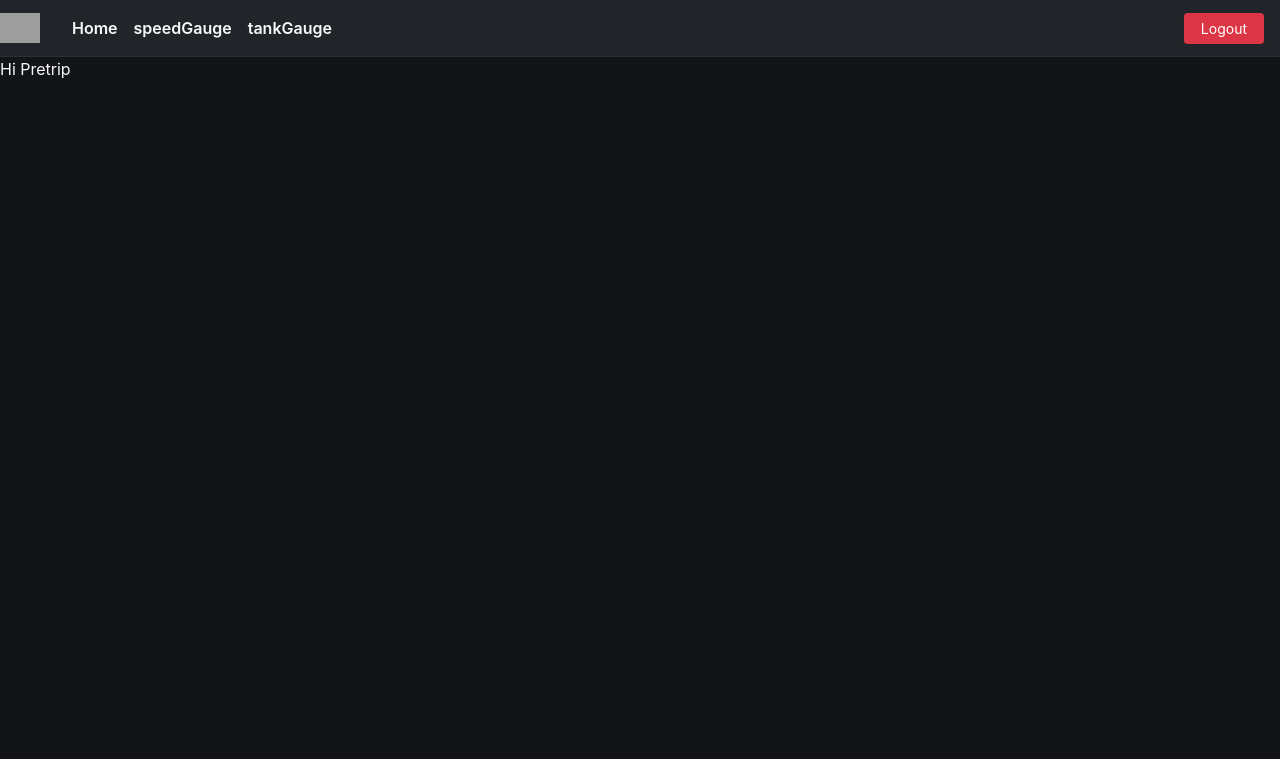
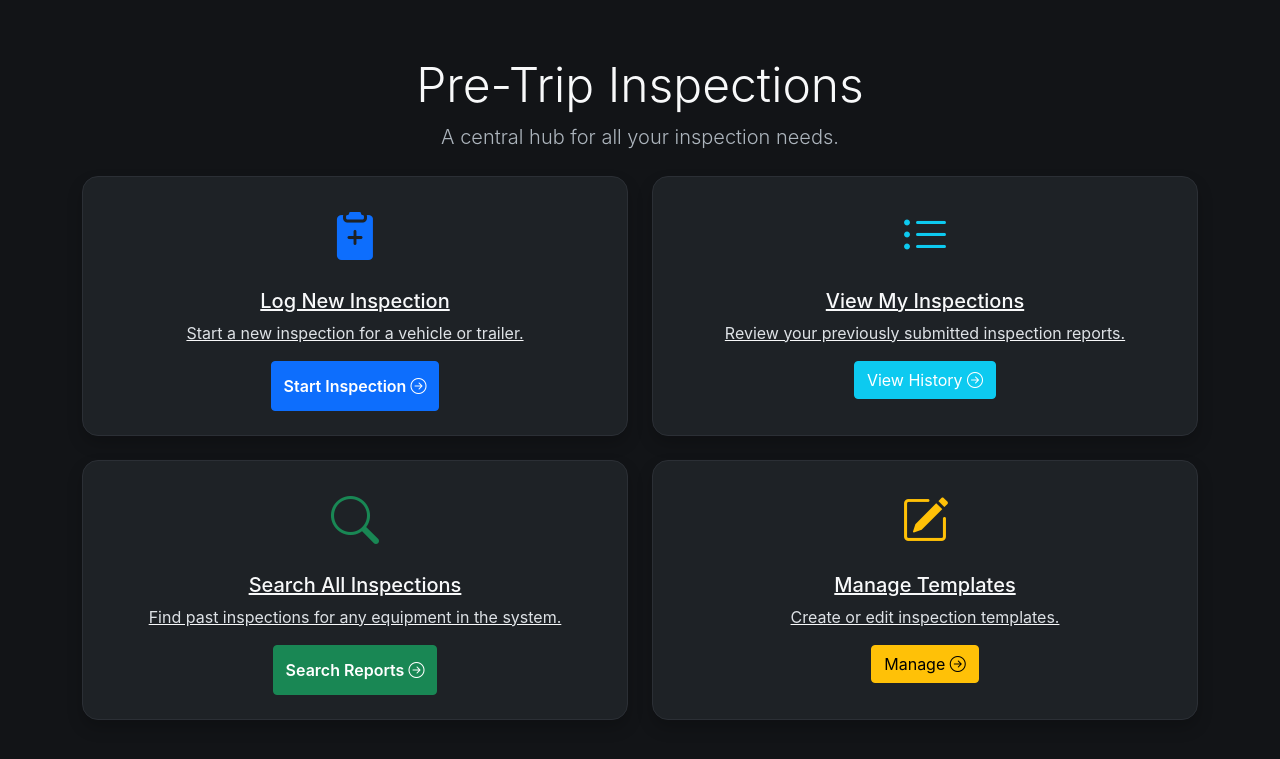
Before and after one commit to ShaggyBadger/Pretreip_flask, a Flask app: page /pretrip/ in a window 1280 px wide. Shown: the top 759 px of the page. Run offline with Flask 3, Linux system fonts and the light colour scheme; the visitor is signed in with stand-in values (Sample User, id 1); parts of the project's set-up code (start-up, migrations or seed data) failed here and were passed over; some libraries are stand-ins or nearby versions; grey boxes are pictures that could not be loaded.

Commit message:
Structuring the pretrip inspection template setup

```diff
--- a/flask_app/routes.py
+++ b/flask_app/routes.py
@@ -58,12 +58,12 @@ def home():
 
     return render_template("home_guest.html")
 
-@app.route("/tempUpload", methods=["GET", "POST"])
-def tempUpload():
-    if request.method == "POST":
-        file = request.files.get("file")
-        destination = settings.UNPROCESSED_SPEEDGAUGE_PATH / file.filename
-        file.save(destination)
-
-
-    return render_template("tempUpload.html")
+# @app.route("/tempUpload", methods=["GET", "POST"])
+# def tempUpload():
+#     if request.method == "POST":
+#         file = request.files.get("file")
+#         destination = settings.UNPROCESSED_SPEEDGAUGE_PATH / file.filename
+#         file.save(destination)
+#
+#
+#     return render_template("tempUpload.html")
--- a/pretrip_app/routes.py
+++ b/pretrip_app/routes.py
@@ -1,6 +1,35 @@
 from flask import render_template, request, redirect, url_for, session, current_app, flash
 from . import pretrip_bp
+from flask_app.models.pretrip import PretripTemplate, PretripItem, TemplateItem
+from .forms import NewTemplateForm, NewItemForm
+from flask_app.extensions import db
+
+@pretrip_bp.before_request # Ensure user is logged in before accessing any pretrip routes
+def require_login():
+    if 'user_id' not in session:
+        flash('You must be logged in to access this page.')
+        return redirect(url_for('auth_bp.login'))
 
 @pretrip_bp.route('/')
 def home():
     return render_template('pretrip/index.html')
+
+@pretrip_bp.route('/select-equipment')
+def select_equipment():
+    return render_template("pretrip/select_equipment.html")
+
+@pretrip_bp.route('/history')
+def history():
+    return render_template("pretrip/history.html")
+
+@pretrip_bp.route('/search')
+def search():
+    return render_template("pretrip/search.html")
+
+@pretrip_bp.route('/templates')
+def manage_templates():
+    return render_template('pretrip/manage_templates.html')
+
+@pretrip_bp.route('/template/new', methods=['GET', 'POST'])
+def new_template():
+    return render_template('pretrip/new_template.html')
--- a/pretrip_app/templates/pretrip/index.html
+++ b/pretrip_app/templates/pretrip/index.html
@@ -1,7 +1,137 @@
-{% extends "base.html" %} {% block content %} {% include 'nav_menu.html' %}
+{% extends "base.html" %} {% block title %}Pre-Trip Inspections{% endblock %} {%
+block head %} {{ super() }}
+<link
+  rel="stylesheet"
+  href="https://cdn.jsdelivr.net/npm/bootstrap-icons@1.11.3/font/bootstrap-icons.min.css"
+/>
+<style>
+  .card-action {
+    transition: transform 0.2s ease-in-out, box-shadow 0.2s ease-in-out;
+  }
+  .card-action:hover {
+    transform: translateY(-5px);
+    box-shadow: 0 0.5rem 1rem rgba(0, 0, 0, 0.15);
+  }
+  .card-action .card-body {
+    display: flex;
+    flex-direction: column;
+    justify-content: space-between;
+  }
+  .card-action a {
+    text-decoration: none;
+    color: inherit;
+  }
+  .card-action a:hover .card {
+    border-color: var(--bs-primary);
+  }
+</style>
+{% endblock %} {% block content %}
+<div class="container mt-4 mb-5">
+  <div class="text-center mb-4">
+    <h1 class="display-5">Pre-Trip Inspections</h1>
+    <p class="lead">A central hub for all your inspection needs.</p>
+  </div>
 
-<p>Hi Pretrip</p>
+  <div class="row g-4">
+    <!-- Log New Inspection -->
+    <div class="col-md-6">
+      <a href="{{ url_for('pretrip.select_equipment') }}" class="card-action">
+        <div class="card h-100 text-center">
+          <div class="card-body p-4">
+            <div>
+              <i
+                class="bi bi-clipboard2-plus-fill"
+                style="font-size: 3rem; color: var(--bs-primary)"
+              ></i>
+              <h5 class="card-title mt-3">Log New Inspection</h5>
+              <p class="card-text">
+                Start a new inspection for a vehicle or trailer.
+              </p>
+            </div>
+            <div class="mt-3">
+              <span class="btn btn-primary"
+                >Start Inspection <i class="bi bi-arrow-right-circle"></i
+              ></span>
+            </div>
+          </div>
+        </div>
+      </a>
+    </div>
 
-{% endblock %} {% block scripts %}
-<script src="{{ url_for('pretrip.static', filename='js/tester.js') }}"></script>
+    <!-- View My Inspections -->
+    <div class="col-md-6">
+      <a href="{{ url_for('pretrip.history') }}" class="card-action">
+        <div class="card h-100 text-center">
+          <div class="card-body p-4">
+            <div>
+              <i
+                class="bi bi-list-ul"
+                style="font-size: 3rem; color: var(--bs-info)"
+              ></i>
+              <h5 class="card-title mt-3">View My Inspections</h5>
+              <p class="card-text">
+                Review your previously submitted inspection reports.
+              </p>
+            </div>
+            <div class="mt-3">
+              <span class="btn btn-info text-white"
+                >View History <i class="bi bi-arrow-right-circle"></i
+              ></span>
+            </div>
+          </div>
+        </div>
+      </a>
+    </div>
+
+    <!-- Search All Inspections -->
+    <div class="col-md-6">
+      <a href="{{ url_for('pretrip.search') }}" class="card-action">
+        <div class="card h-100 text-center">
+          <div class="card-body p-4">
+            <div>
+              <i
+                class="bi bi-search"
+                style="font-size: 3rem; color: var(--bs-success)"
+              ></i>
+              <h5 class="card-title mt-3">Search All Inspections</h5>
+              <p class="card-text">
+                Find past inspections for any equipment in the system.
+              </p>
+            </div>
+            <div class="mt-3">
+              <span class="btn btn-success"
+                >Search Reports <i class="bi bi-arrow-right-circle"></i
+              ></span>
+            </div>
+          </div>
+        </div>
+      </a>
+    </div>
+
+    <!-- Manage Templates -->
+    <div class="col-md-6">
+      <a href="{{ url_for('pretrip.manage_templates') }}" class="card-action">
+        <div class="card h-100 text-center">
+          <div class="card-body p-4">
+            <div>
+              <i
+                class="bi bi-pencil-square"
+                style="font-size: 3rem; color: var(--bs-warning)"
+              ></i>
+              <h5 class="card-title mt-3">Manage Templates</h5>
+              <p class="card-text">
+                Create or edit inspection templates.
+              </p>
+            </div>
+            <div class="mt-3">
+              <span class="btn btn-warning"
+                >Manage <i class="bi bi-arrow-right-circle"></i
+              ></span>
+            </div>
+          </div>
+        </div>
+      </a>
+    </div>
+  </div>
+</div>
 {% endblock %}
```
Also changed, not shown: flask_app/templates/tempUpload.html (deleted, +0 -9 lines), pretrip_app/forms.py (added, +38 -0 lines), pretrip_app/templates/pretrip/history.html (added, +9 -0 lines), pretrip_app/templates/pretrip/manage_templates.html (added, +10 -0 lines), pretrip_app/templates/pretrip/new_template.html (added, +9 -0 lines), pretrip_app/templates/pretrip/search.html (added, +9 -0 lines), pretrip_app/templates/pretrip/select_equipment.html (added, +9 -0 lines), 1 other file.
